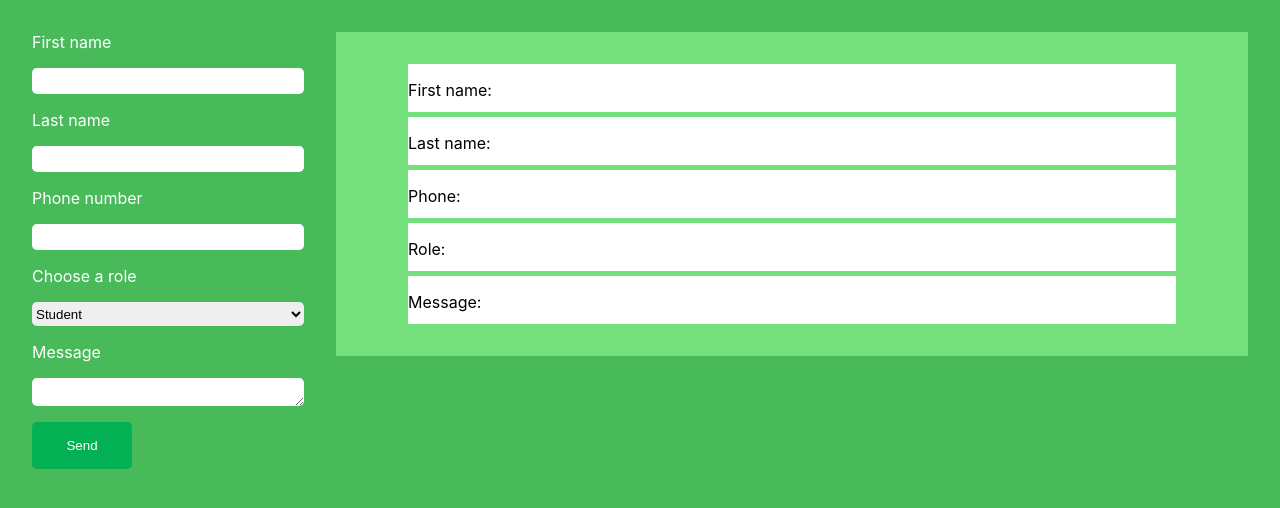
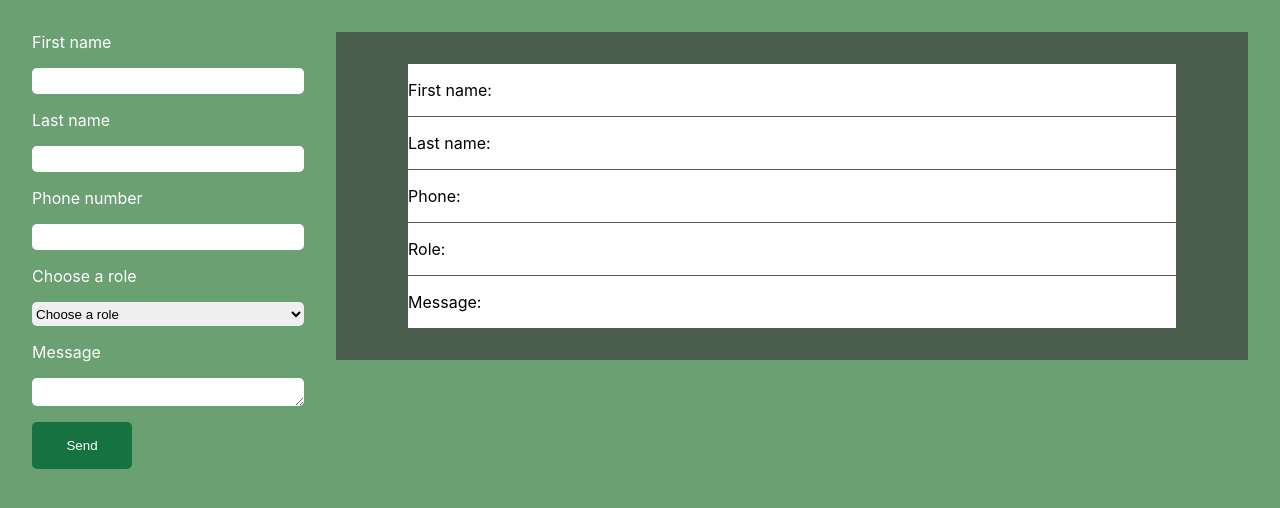
Before and after one commit to markusVJH/notes, a React (Create React App) app: page / in a window 1280 px wide. Shown: the top 508 px of the page. Built offline with nearby package versions, Linux system fonts and the light colour scheme.

Commit message:
display_handling

```diff
--- a/src/App.js
+++ b/src/App.js
@@ -6,9 +6,19 @@ import Modal from './Modal';
 
 class App extends Component {
   state = {
-    showModal: false
+    showModal: false,
+    firstname: "",
+    lastname: "",
+    phone: "",
+    role: "",
+    msg: "",
   }
 
+displayHandler = event => {
+  this.setState({
+    [event.target.name]: event.target.value,
+  });
+};
 
 modalHandler = (e) => {
   e.preventDefault();
@@ -21,12 +31,22 @@ modalHandler = (e) => {
     return (
       <div className="page">
         <div className="formarea">
-        <Form submit={this.modalHandler}/>
+        <Form submit={this.modalHandler} change={this.displayHandler}/>
         </div>
         <div className="displayarea">
-        <Display />
+        <Display
+        firstname={this.state.firstname}
+        lastname={this.state.lastname}
+        phone={this.state.phone}
+        role={this.state.role}
+        msg={this.state.msg}/>
         </div>
-        {this.state.showModal && <Modal click={this.modalHandler}/>}
+        {this.state.showModal && <Modal click={this.modalHandler}
+        firstname={this.state.firstname}
+        lastname={this.state.lastname}
+        phone={this.state.phone}
+        role={this.state.role}
+        msg={this.state.msg}/>}
       </div>
     );
   }
--- a/src/Display.css
+++ b/src/Display.css
@@ -1,6 +1,8 @@
 .box {
+  display: flex;
+  flex-wrap: wrap;
   width: 60vw;
-  height: 3rem;
+  height: fit-content;
   background-color: white;
   color: black;
 }
@@ -9,8 +11,8 @@
   flex-direction: column;
   justify-content: center;
   align-items: center;
-  background-color: rgb(116, 223, 125);
-  gap: 5px;
+  background-color: rgb(75, 94, 77);
+  gap: 1px;
   padding-top: 2rem;
   padding-bottom: 2rem;
 }
--- a/src/Display.js
+++ b/src/Display.js
@@ -17,7 +17,7 @@ const Display = (props) => {
       <p>Role: <span>{props.role}</span></p>
       </div>
       <div className="box">
-      <p>Message: <span>{props.message}</span></p>
+      <p>Message: <span>{props.msg}</span></p>
       </div>
     </div>
   );
--- a/src/Form.js
+++ b/src/Form.js
@@ -5,15 +5,16 @@ const Form = (props) => {
 
   return (
     <div>
-   <form onSubmit={props.submit} className="form">
+   <form onSubmit={props.submit} onChange={props.change} className="form">
     <label htmlFor="firstname">First name</label>
-    <input type="text" name="firstname"></input>
+    <input type="text" name="firstname" id="firstname"></input>
     <label htmlFor="lastname">Last name</label>
-    <input type="text" name="lastname"></input>
+    <input type="text" name="lastname" id="lastname"></input>
     <label htmlFor="phone">Phone number</label>
-    <input type="number" name="phone"></input>
+    <input type="tel" name="phone" id="phone"></input>
     <label htmlFor="role">Choose a role</label>
     <select name="role" id="role">
+      <option value="" inavlid="true" hidden>Choose a role</option>
       <option value="student">Student</option>
       <option value="teacher">Teacher</option>
       <option value="other">Other</option>
--- a/src/Modal.css
+++ b/src/Modal.css
@@ -26,7 +26,7 @@
 }
 
 button {
-  background-color: rgb(4, 176, 84);
+  background-color: rgb(23, 114, 65);
   border-style: none;
   color: white;
   padding: 1rem;
@@ -51,7 +51,7 @@ button {
 }
 
 button:hover {
-  background-color: rgb(0, 117, 55);
+  background-color: rgb(0, 78, 37);
 }
 
 .displaybox {
--- a/src/index.css
+++ b/src/index.css
@@ -3,6 +3,6 @@ body {
   font-family: -apple-system, BlinkMacSystemFont, "Segoe UI", "Roboto", "Oxygen",
     "Ubuntu", "Cantarell", "Fira Sans", "Droid Sans", "Helvetica Neue",
     sans-serif;
-  background-color: rgb(72, 186, 89);
+  background-color: rgb(106, 160, 114);
   color: white;
 }
```
